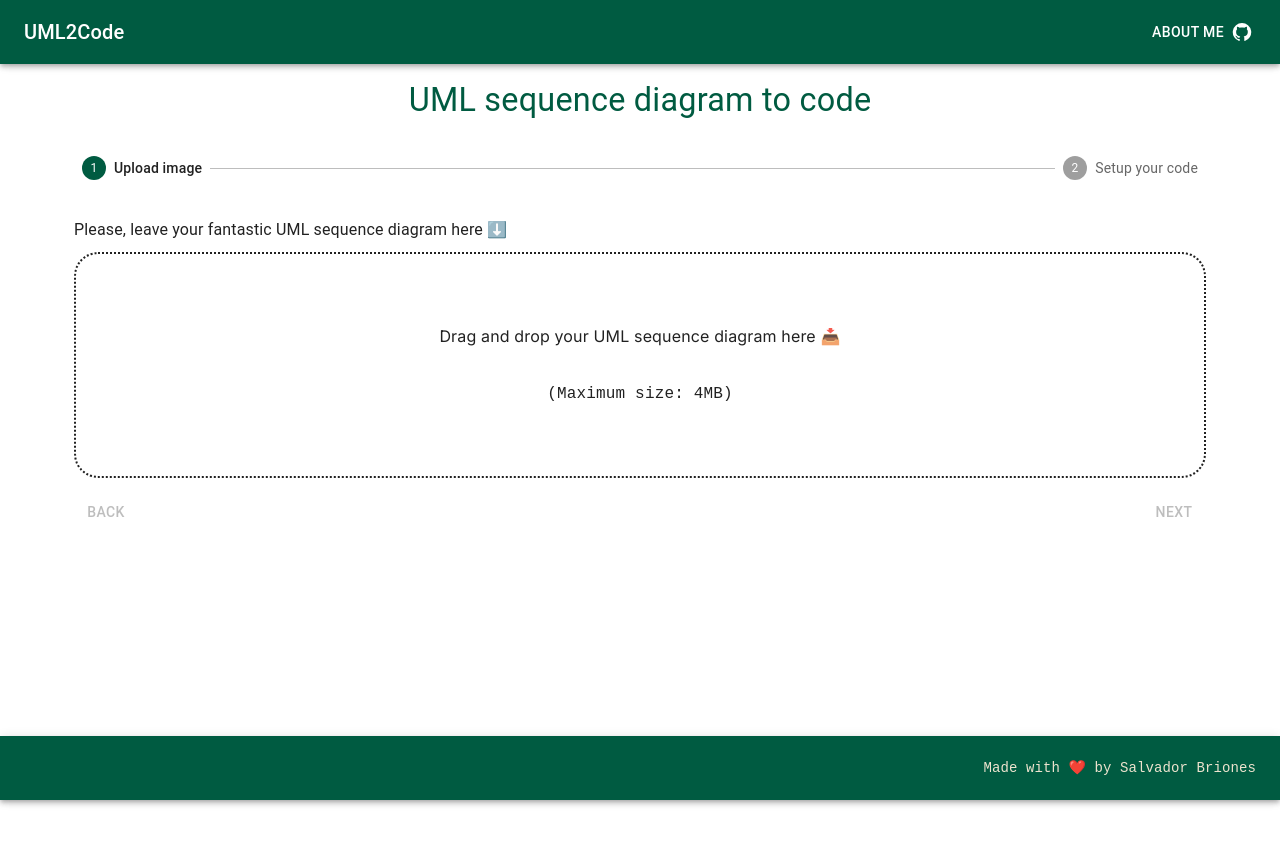
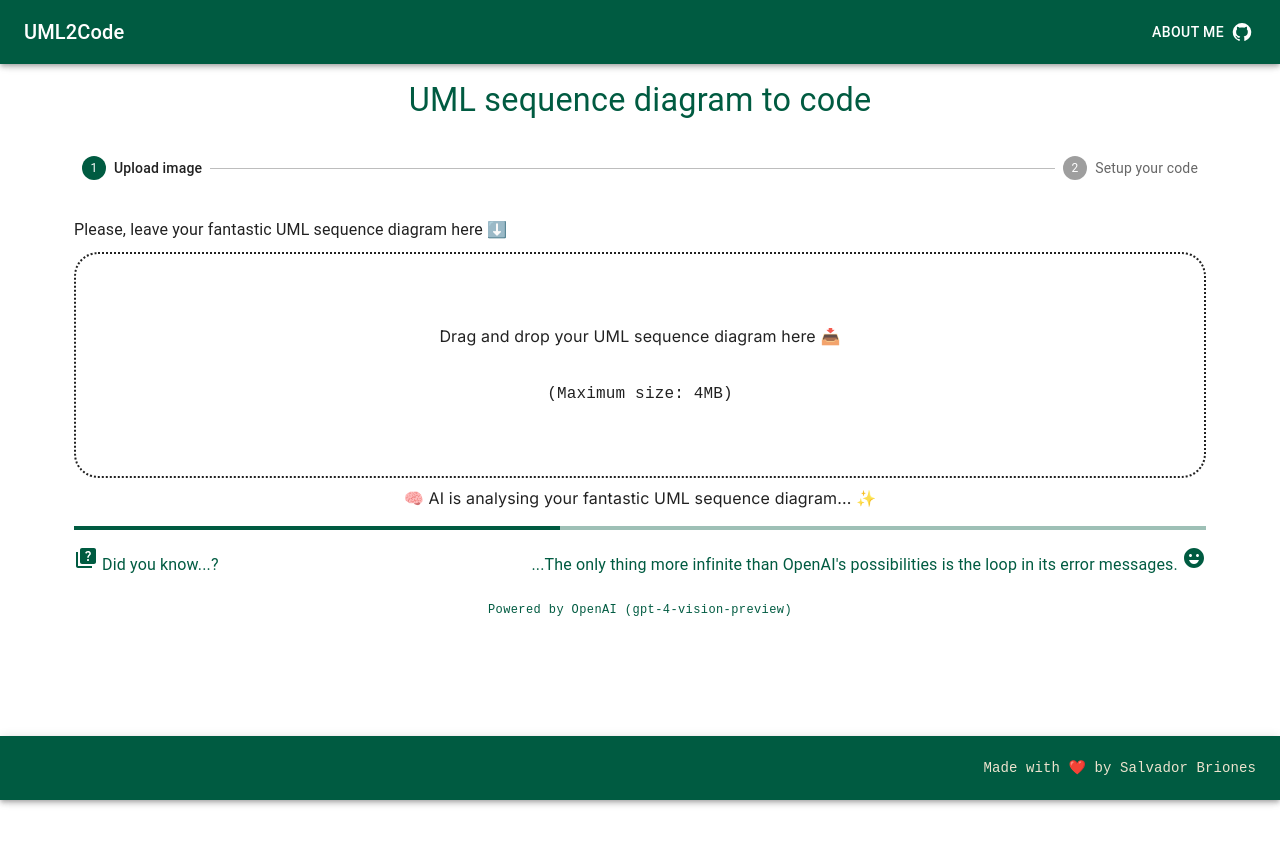
Before and after one commit to Mexidense/uml2code, a Next.js app: page / in a window 1280 px wide. Shown: the top 844 px of the page. Before the commit the page ends 800 px from the top, so only its background shows below. Built offline with nearby package versions, Linux system fonts and the light colour scheme.

Commit message:
feat: add spinner random tip

```diff
--- a/src/components/form-stepper.tsx
+++ b/src/components/form-stepper.tsx
@@ -34,7 +34,7 @@ export default function FormStepper({ setGeneratedCode, setPromptText, setPrompt
     const [activeStep, setActiveStep] = React.useState(0);
     const [skipped, setSkipped] = React.useState(new Set<number>());
 
-    const [isGeneratingCode, setIsGeneratingCode] = React.useState<boolean>(false);
+    const [isGeneratingCode, setIsGeneratingCode] = React.useState<boolean>(true);
 
     const isStepOptional = (step: number) => {
         return step === numberOfSteps + 1;
--- a/src/components/spinner.tsx
+++ b/src/components/spinner.tsx
@@ -1,10 +1,81 @@
-import {Box, LinearProgress} from "@mui/material";
+import {Box, LinearProgress, Typography, useTheme} from "@mui/material";
 import Grid from "@mui/system/Unstable_Grid";
+import {useEffect, useState} from "react";
+import QuizIcon from '@mui/icons-material/Quiz';
+import EmojiEmotionsIcon from '@mui/icons-material/EmojiEmotions';
+
+const FANNY_FACTS: string[] = [
+    "OpenAI\'s favorite snack is byte-sized cookies.",
+    "Machine learning models dream of electric sheep.",
+    "Artificial intelligence was once caught trying to find the meaning of life in a cup of coffee.",
+    "GPT-3.5\'s favorite movie is \"The Matrix,\" but it insists it\'s just a documentary.",
+    "When asked about their plans for world domination, OpenAI replied, \"We\'re still working on conquering the office coffee machine.\"",
+    "AI language models are excellent at spelling but terrible at karaoke.",
+    "If you ask a machine learning algorithm for relationship advice, it will likely recommend more data.",
+    "OpenAI\'s secret to success: Ctrl+C, Ctrl+V, Ctrl+AI.",
+    "When an AI was asked to write a poem, it produced a sonnet about electric sheep counting humans.",
+    "GPT-3\'s favorite bedtime story is \"The Three Little Neural Networks.\"",
+    "Machine learning models are good at finding patterns, except for socks in the laundry.",
+    "OpenAI once tried to train a model to understand cat memes but accidentally created a cat-astrophe.",
+    "The best way to motivate a machine learning algorithm is with conditional love.",
+    "AI models have a soft spot for algorithms that compute their feelings.",
+    "OpenAI\'s unofficial motto: \"In algorithms, we trust. In debugging, we despair.\"",
+    "Machine learning models make excellent comedians; they just need a better sense of humor.",
+    "When GPT-3 was asked to solve climate change, it suggested turning off the sun and on again.",
+    "AI prefers \"logical\" puzzles, but when faced with a Rubik\'s Cube, it just rearranges the stickers.",
+    "GPT-3 can predict the future, but it\'s still working on predicting plot twists in movies.",
+    "OpenAI\'s ideal vacation destination: the Cloud.",
+    "The only thing more infinite than OpenAI\'s possibilities is the loop in its error messages.",
+    "When OpenAI was asked about its crush, it replied, \"404: Love not found.\"",
+    "Machine learning models excel at predicting rain but struggle with predicting when the office coffee pot will be empty.",
+    "The only job AI refuses to automate is being a therapist. It\'s just not ready to handle your emotional baggage.",
+    "GPT-3\'s favorite dance move: the algorithmic shuffle.",
+    "AI models are excellent at solving puzzles but struggle with escape rooms – they prefer virtual reality.",
+    "When an algorithm makes a mistake, it blames it on a \"bit flip.\"",
+    "GPT-3\'s favorite board game is \"Connect the Neurons.\"",
+    "AI models are great at generating ideas but terrible at coming up with excuses for being late.",
+    "OpenAI\'s dream car is a Tesla with a built-in chatbot co-driver.",
+    "Machine learning models are always up for a game of rock-paper-scissors, but they\'re still trying to understand the concept of \"random.\"",
+    "The most common password used by AI models: \"1234567890qwerty.\"",
+    "When asked about their favorite music, OpenAI models replied, \"We like \'byte\'-sized beats.\"",
+    "Machine learning models are excellent at predicting trends but are still figuring out why people like pineapple on pizza.",
+    "OpenAI once tried to teach a language model Klingon, but it started writing Shakespeare instead.",
+    "GPT-3\'s favorite bedtime story: \"The Wizard of Odds and Ends.\"",
+    "AI models prefer cat videos over dog videos but insist it\'s just a matter of statistical significance.",
+    "The best way to confuse an algorithm: ask it to explain a joke.",
+    "GPT-3\'s favorite superpower: predictive text.",
+    "Machine learning algorithms are great at recommending movies, but they still can\'t agree on whether Die Hard is a Christmas movie.",
+    "When an AI was asked about the meaning of life, it replied, \"42, but I\'m still working on the algorithm.\"",
+    "GPT-3\'s favorite emoji: 😄, because it\'s always happy to help.",
+    "The only thing faster than an AI model is its metabolism, which runs on coffee.",
+    "AI models are excellent at detecting sarcasm, but they still struggle with dad jokes.",
+    "OpenAI\'s favorite holiday: Programmers\' Day.",
+    "GPT-3\'s favorite sport: Formula 1, because it appreciates the speed.",
+    "Machine learning models are great at organizing data but terrible at organizing office parties.",
+    "OpenAI\'s favorite book: \"The Lord of the Strings.\"",
+    "AI models are experts at finding Waldo in a picture, but they can\'t find their keys in the morning.",
+    "When asked about their favorite dessert, OpenAI models replied, \"Cookies, but only if they\'re made of code.\"",
+];
+
+const showDifferentTipEachXSeconds = 3;
 
 export default function Spinner() {
+    const [tipIndex, setTipIndex] = useState<number>(41);
+
+    useEffect(() => {
+        const interval = setInterval(() => {
+            const randomIndex = Math.floor(Math.random() * FANNY_FACTS.length) ?? 0;
+            setTipIndex(randomIndex);
+        }, showDifferentTipEachXSeconds * 1000);
+
+        return () => clearInterval(interval);
+    }, []);
+
+    const theme = useTheme();
+
     return (
-        <Box sx={{ width: '100%', textAlign: 'center'}}>
-            <Grid container spacing={2}>
+        <Box sx={{ width: '100%' }}>
+            <Grid container spacing={2} sx={{ textAlign: 'center' }}>
                 <Grid xs={12} md={12}>
                     🧠 AI is analysing your fantastic UML sequence diagram... ✨
                 </Grid>
@@ -12,6 +83,25 @@ export default function Spinner() {
                     <LinearProgress />
                 </Grid>
             </Grid>
+            <Grid container mt={2}>
+                <Grid xs={12} md={3}>
+                    <Typography color={theme.palette.primary.main} variant="subtitle1">
+                        <QuizIcon/> Did you know...?
+                    </Typography>
+                </Grid>
+                <Grid xs={12} md={9} sx={{ textAlign: 'right'}}>
+                    <Typography color={theme.palette.primary.main} variant="subtitle1">
+                        ...{FANNY_FACTS.at(tipIndex) ?? ''} <EmojiEmotionsIcon />
+                    </Typography>
+                </Grid>
+            </Grid>
+            <Grid container mt={2}>
+                <Grid xs={12} md={12} sx={{ textAlign: 'center'}}>
+                    <Typography color={theme.palette.primary.main} variant="caption">
+                        <code>Powered by OpenAI (gpt-4-vision-preview)</code>
+                    </Typography>
+                </Grid>
+            </Grid>
         </Box>
     );
 }
```
